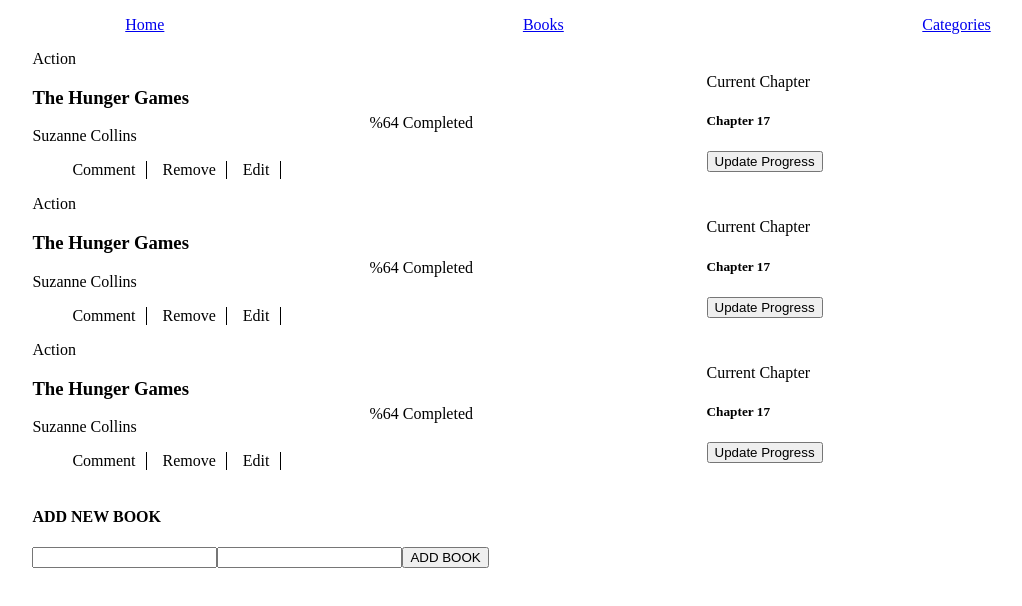
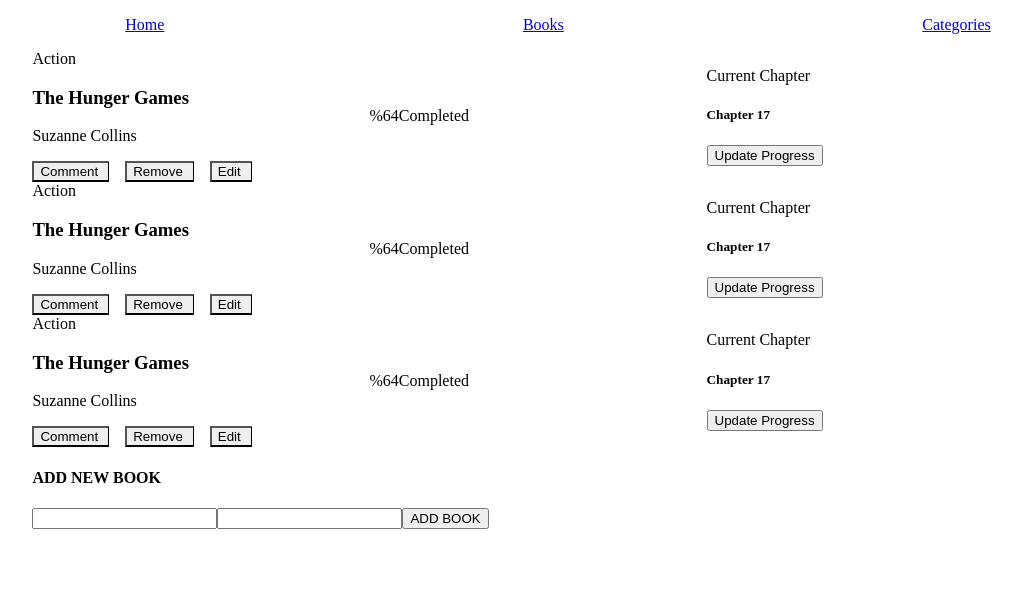
Before and after one commit to AtillaTahak/BookStore, a React (Create React App) app: page /books in a window 1280 px wide. Shown: the top 606 px of the page, without its empty margins (102-1124 px from the left). Built offline with nearby package versions, Linux system fonts and the light colour scheme.

Commit message:
added props for booklist

```diff
--- a/src/App.css
+++ b/src/App.css
@@ -13,12 +13,12 @@
   justify-content: space-around;
 }
 
-.book-info ul {
+.btn-list {
   list-style: none;
   display: flex;
 }
 
-.book-info ul li {
+.book-info button {
   margin-right: 1rem;
   border-right: 1px solid #000;
   padding-right: 10px;
--- a/src/App.js
+++ b/src/App.js
@@ -9,7 +9,31 @@
 import Books from './components/Books';
 import './App.css';
 
-const App = () => (
+const App = () => {
+  const BookData = [
+    {
+      id: 1,
+      title: 'Action',
+      name: 'The Hunger Games',
+      author: 'Suzanne Collins',
+      endRate: '64',
+    },
+    {
+      id: 2,
+      title: 'Action',
+      name: 'The Hunger Games',
+      author: 'Suzanne Collins',
+      endRate: '64',
+    },
+    {
+      id: 3,
+      title: 'Action',
+      name: 'The Hunger Games',
+      author: 'Suzanne Collins',
+      endRate: '64',
+    },
+  ];
+  return (
     <Router>
       <div>
         <nav>
@@ -27,11 +51,12 @@
         </nav>
         <Routes>
           <Route path="/" exact element={<Home />} />
-        <Route path="/books" element={<Books />} />
+          <Route path="/books" element={<Books data={BookData} />} />
           <Route path="/categories" element={<Categories />} />
         </Routes>
       </div>
     </Router>
   );
+};
 
 export default App;
--- a/src/components/Book.js
+++ b/src/components/Book.js
@@ -1,21 +1,20 @@
 import React from 'react';
 
-const Book = () => (
-  <div className="book-cart">
+const Book = (props) => (
+  <div className="book-cart" key={props.id}>
     <div className="book-info">
-      <span>Action</span>
-      <h3>The Hunger Games</h3>
-      <p>Suzanne Collins</p>
-      <div>
-        <ul>
-          <li>Comment</li>
-          <li>Remove</li>
-          <li>Edit</li>
-        </ul>
+      <span>{props.bookContent.title}</span>
+      <h3>{props.bookContent.name}</h3>
+      <p>{props.bookContent.author}</p>
+      <div className="btn-list">
+        <button type="button">Comment</button>
+        <button type="button">Remove</button>
+        <button type="button">Edit</button>
       </div>
     </div>
     <div className="book-end-ration">
-      %64
+      %
+      {props.bookContent.endRate}
       Completed
     </div>
     <div className="book-current">
--- a/src/components/Books.js
+++ b/src/components/Books.js
@@ -2,12 +2,13 @@
 import Book from './Book';
 import AddBook from './AddBook';
 
-const Books = () => (
-  <div>
-    <Book />
-    <Book />
-    <Book />
-    <AddBook />
-  </div>
-);
+const Books = (props) => {
+  const { data } = props;
+  return (
+    <div>
+      {data.map((element) => (<Book key={element.id} bookContent={element} />))}
+      <AddBook />
+    </div>
+  );
+};
 export default Books;
```
Also changed, not shown: .eslintrc.json. Lines whose indentation alone changed are shown as unchanged.
